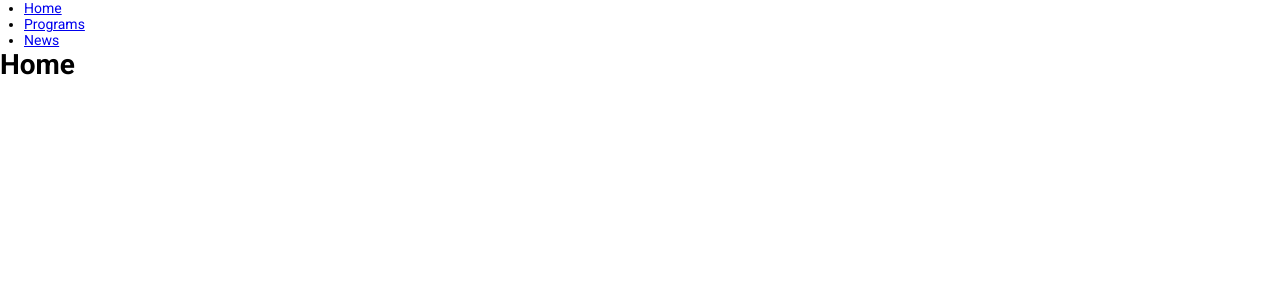
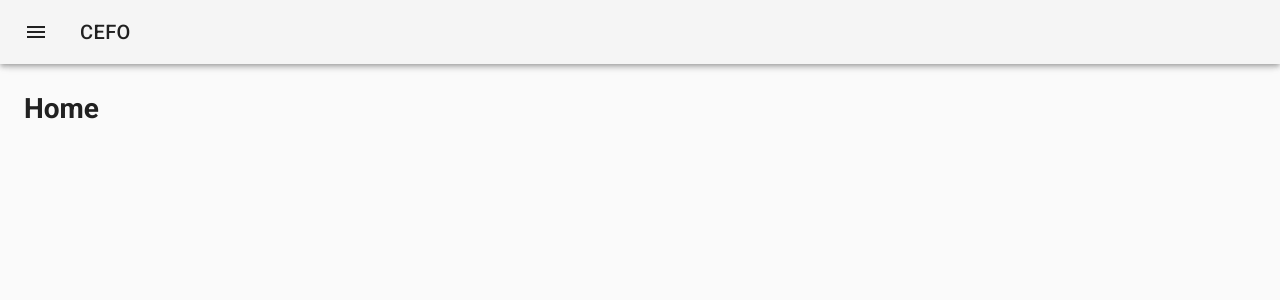
Before and after one commit to jesusgoku/testing-nuxt, a Nuxt app: page / in a window 1280 px wide. Shown: the top 300 px of the page. Built offline with nearby package versions, Linux system fonts and the light colour scheme.

Commit message:
feat(layout): enable vuetify layout

```diff
--- a/layouts/default.vue
+++ b/layouts/default.vue
@@ -1,13 +1,52 @@
 <template>
-  <div>
-    <ul>
-      <li><nuxt-link to="/">Home</nuxt-link></li>
-      <li><nuxt-link to="/programs">Programs</nuxt-link></li>
-      <li><nuxt-link to="/news">News</nuxt-link></li>
-    </ul>
-    <nuxt/>
-  </div>
+  <v-app>
+    <v-navigation-drawer
+      v-model="drawer"
+      fixed
+      left
+      app>
+      <v-list dense>
+        <v-list-tile v-for="item in mainNavItems" :key="item.path" @click="$router.push(item.path)">
+          <v-list-tile-action>
+            <v-icon>{{ item.icon }}</v-icon>
+          </v-list-tile-action>
+          <v-list-tile-content>
+            <v-list-tile-title>{{ item.label }}</v-list-tile-title>
+          </v-list-tile-content>
+        </v-list-tile>
+      </v-list>
+    </v-navigation-drawer>
+
+    <v-toolbar app>
+      <v-toolbar-side-icon @click.stop="drawer = !drawer"></v-toolbar-side-icon>
+      <v-toolbar-title>CEFO</v-toolbar-title>
+    </v-toolbar>
+
+    <v-content>
+      <v-container fluid>
+        <nuxt/>
+      </v-container>
+    </v-content>
+
+    <v-footer app></v-footer>
+  </v-app>
 </template>
+
+<script>
+export default {
+  data() {
+    return {
+      drawer: false,
+      mainNavItems: [
+        { path: '/', label: 'Home', icon: 'home' },
+        { path: '/programs', label: 'Programs', icon: 'home' },
+        { path: '/news', label: 'News', icon: 'home' },
+      ],
+    };
+  },
+}
+</script>
+
 
 <style>
 body {
```
